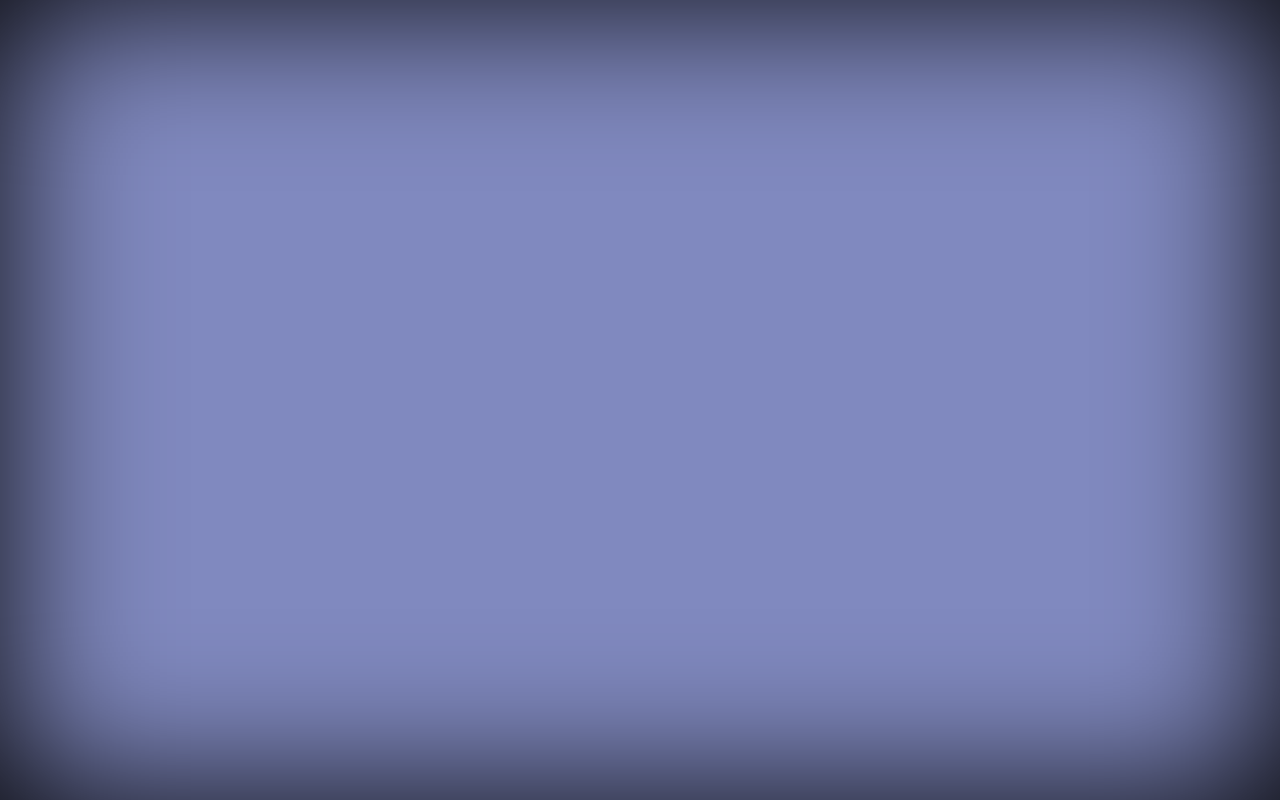
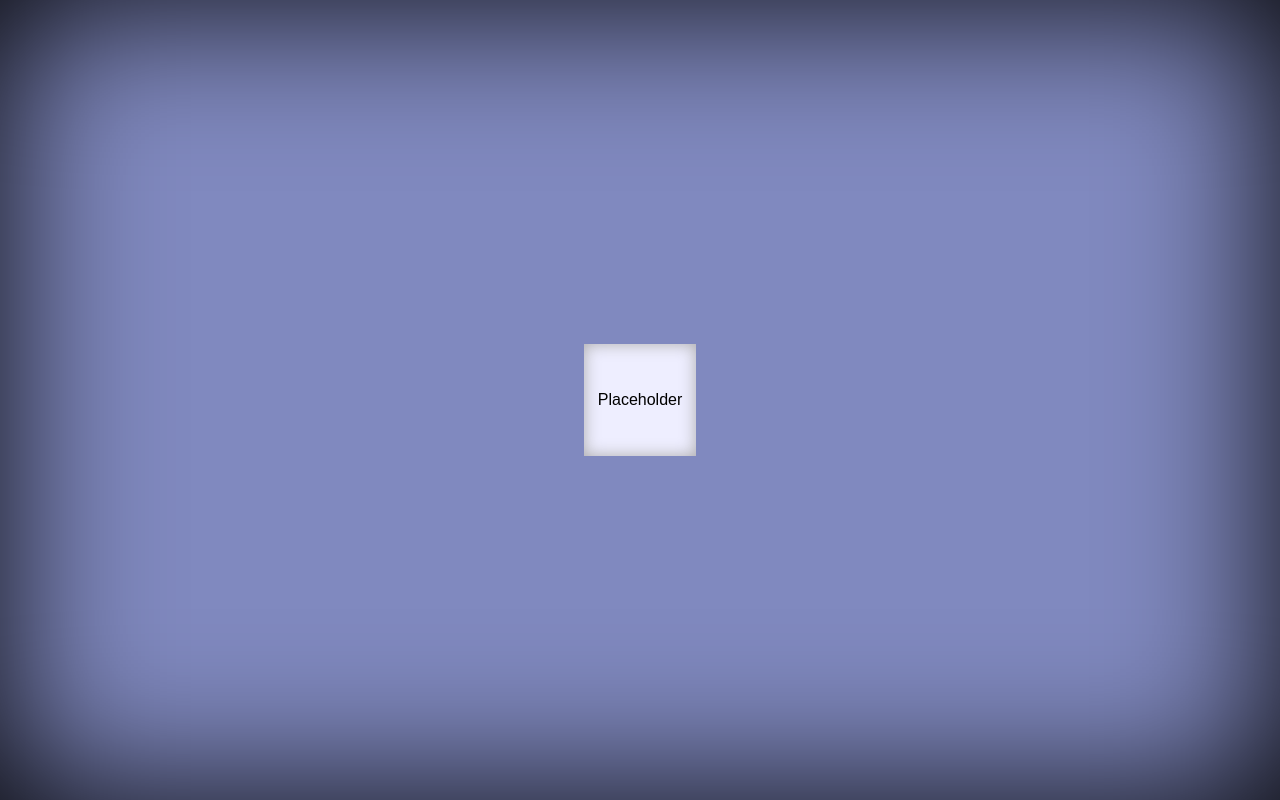
Before and after one commit to reanjr/tacdom, a website: page public/tacdom.html in a window 1280 px wide. Drawn offline with nearby package versions, Linux system fonts and the light colour scheme; files that its build step writes are made by us from their sources.

Commit message:
placeholder game board

```diff
--- a/public/tacdom.html
+++ b/public/tacdom.html
@@ -10,6 +10,8 @@
 
 <body>
 
+    <div id="tacdom">Placeholder</div>
+
 </body>
 
 </html>
```
